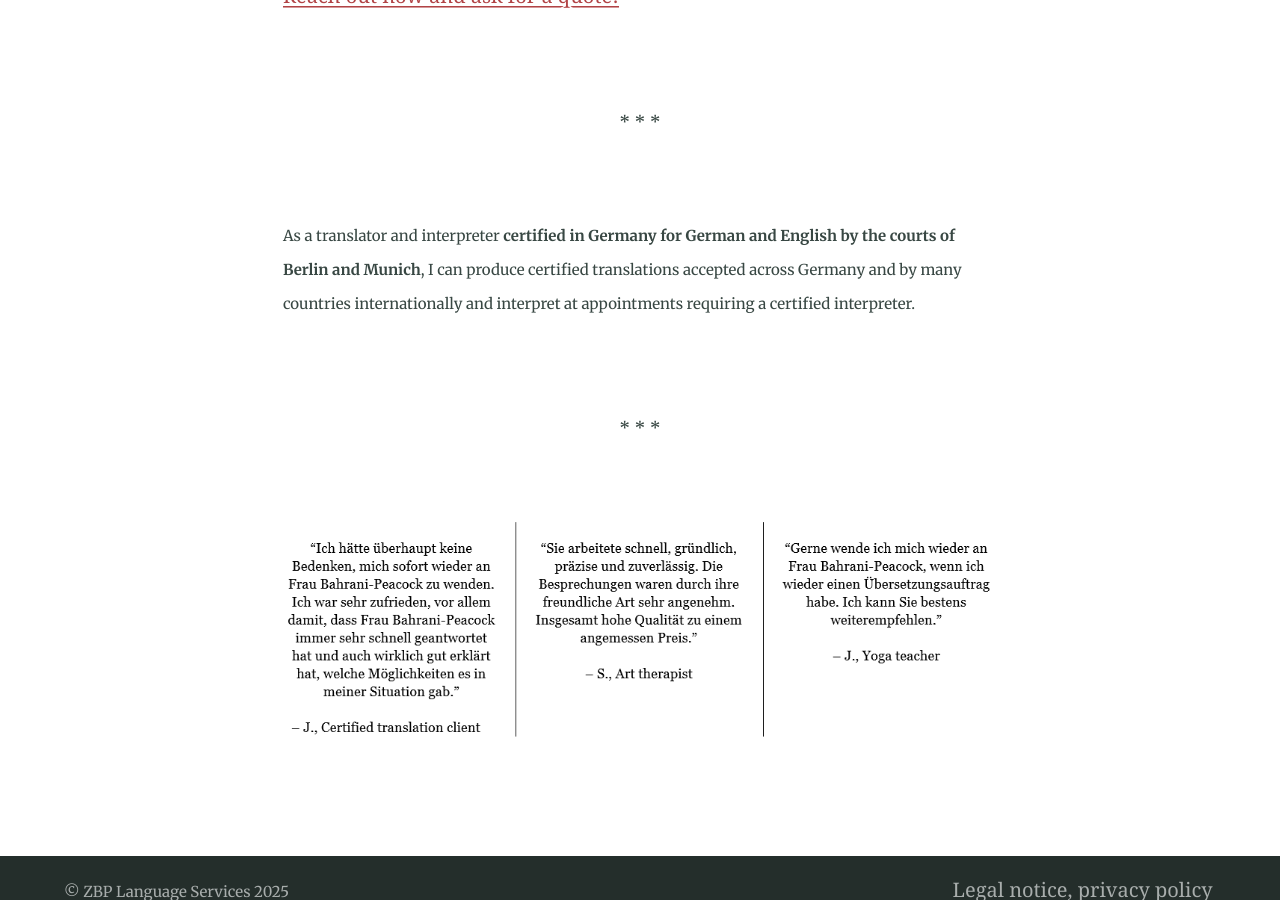
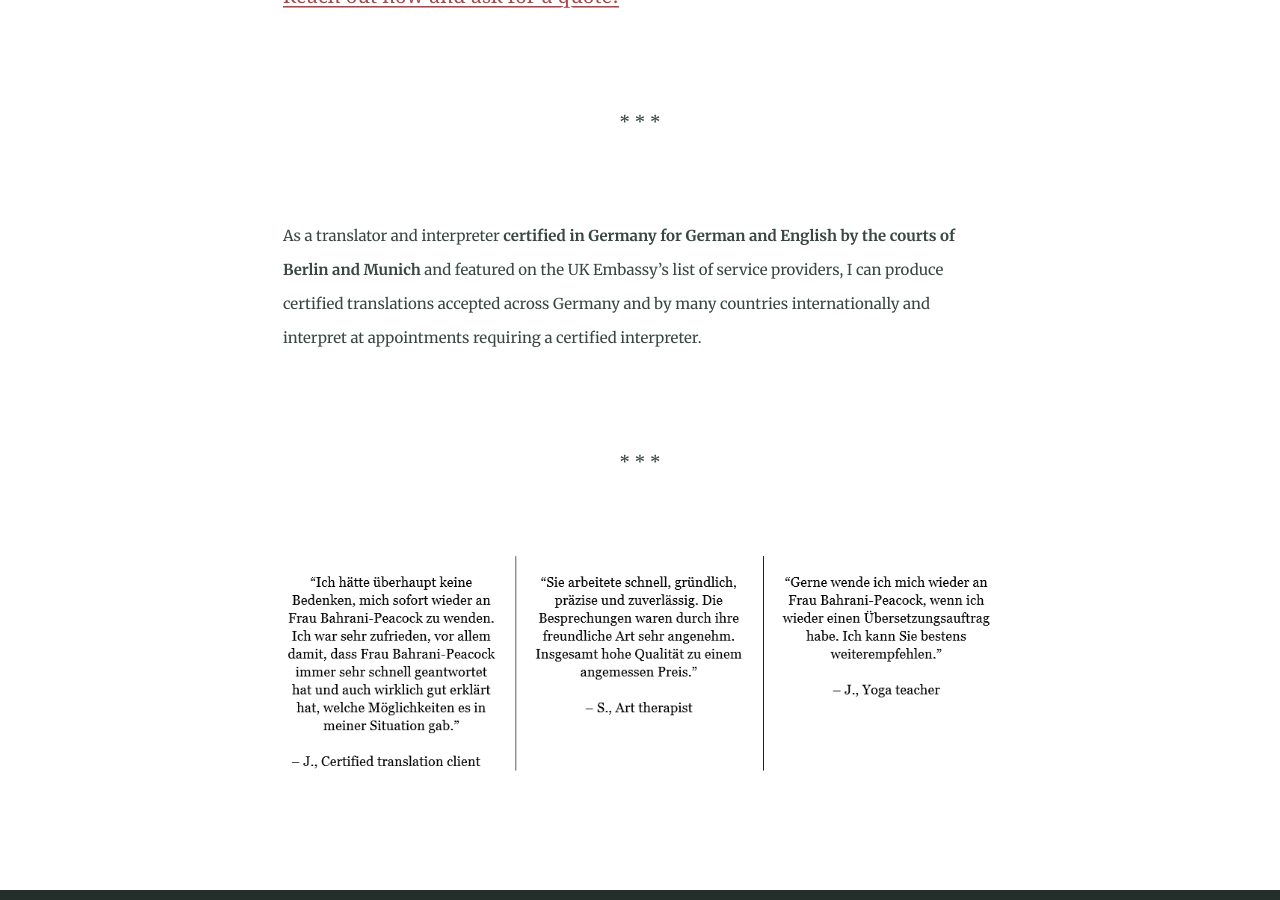
Before and after one commit to Website-2/certified.zbp-language-services.github.io, a Jekyll site: the page built from index.md, in a window 1280 px wide and 900 px high, scrolled down 1042 px. Built offline with Jekyll 4.4.1, drawn with Linux system fonts in a browser that asks for light colours.

Commit message:
Text update

```diff
--- a/index.md
+++ b/index.md
@@ -22,7 +22,7 @@ Then Zahra-Claire Bahrani-Peacock at ZBP Language Services is the person you are
 <br><br><br>
 <center>* * *</center>
 <br><br>
-<small>As a translator and interpreter <b>certified in Germany for German and English by the courts of Berlin and Munich</b>, I can produce certified translations accepted across Germany and by many countries internationally and interpret at appointments requiring a certified interpreter.</small>
+<small>As a translator and interpreter <b>certified in Germany for German and English by the courts of Berlin and Munich</b> and featured on the UK Embassy's list of service providers, I can produce certified translations accepted across Germany and by many countries internationally and interpret at appointments requiring a certified interpreter.</small>
 <br><br><br>
 <center>* * *</center>
 <br>
```
